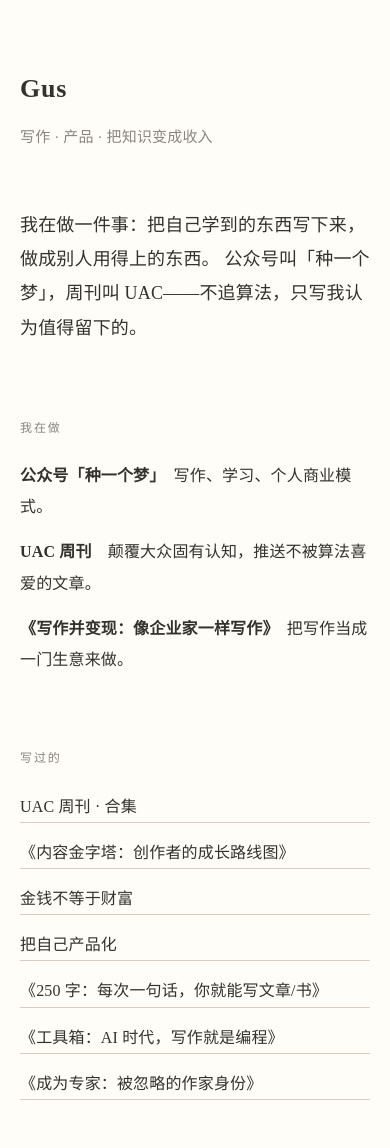
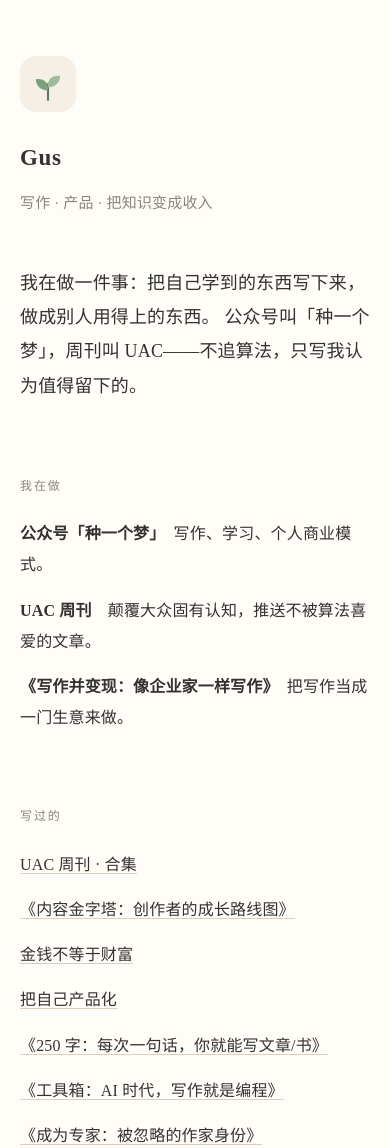
Before and after one commit to gusishuo/gusishuo.github.io, a plain HTML site: page index.html in a window 390 px wide. Shown: the top 1148 px of the page. Drawn offline with Linux system fonts and the light colour scheme; a small style sheet from the web is missing.

Commit message:
站点改版：极简首页 + assets 图片 + 深色模式 + 手机适配，补 MIT License

```diff
--- a/index.html
+++ b/index.html
@@ -6,6 +6,7 @@
 <title>Gus · 种一个梦</title>
 <meta name="description" content="写作、产品、把知识变成收入。公众号「种一个梦」，周刊 UAC。">
 <meta name="theme-color" content="#FFFDF8">
+<link rel="icon" href="assets/favicon.svg">
 <link rel="stylesheet" href="https://cdn.jsdelivr.net/npm/lxgw-wenkai-webfont@1.7.0/style.css">
 <style>
   :root{
@@ -13,6 +14,7 @@
     --ink:#33322F;
     --muted:#8A857D;
     --accent:#A8623C;
+    --underline:rgba(166,98,60,.32);
   }
   *{box-sizing:border-box}
   html{-webkit-text-size-adjust:100%}
@@ -25,9 +27,15 @@
     line-height:1.95;
     letter-spacing:.01em;
   }
-  .wrap{max-width:620px;margin:0 auto;padding:96px 24px 120px}
+  .wrap{max-width:620px;margin:0 auto;padding:88px 24px 120px}
+
+  .avatar{
+    width:64px;height:64px;display:block;
+    margin:0 0 24px;border-radius:16px;
+  }
   h1{font-size:26px;font-weight:600;margin:0;letter-spacing:.03em}
   .sub{color:var(--muted);font-size:15px;margin:8px 0 0}
+
   h2{
     font-size:12px;font-weight:500;color:var(--muted);
     margin:72px 0 20px;letter-spacing:.16em;
@@ -36,33 +44,42 @@
   ul{list-style:none;padding:0;margin:0}
   li{margin:0 0 14px}
   .lead{font-size:18px;line-height:1.9}
+
   a{
     color:var(--ink);text-decoration:none;
-    border-bottom:1px solid rgba(166,98,60,.32);
+    border-bottom:1px solid var(--underline);
     transition:color .15s ease,border-color .15s ease;
   }
   a:hover{color:var(--accent);border-bottom-color:var(--accent)}
-  .item{display:block}
-  .item .t{display:inline}
-  .note{color:var(--muted);font-size:14px}
+
   footer{margin-top:96px;color:var(--muted);font-size:13px;line-height:2}
+
   @media (max-width:600px){
-    .wrap{padding:64px 20px 88px}
+    .wrap{padding:56px 20px 80px}
     body{font-size:16px}
+    h1{font-size:23px}
+    .avatar{width:56px;height:56px}
   }
+
   @media (prefers-color-scheme:dark){
-    :root{--bg:#1B1A18;--ink:#E8E4DD;--muted:#8E887F;--accent:#D08F63}
-    a{border-bottom-color:rgba(208,143,99,.35)}
+    :root{
+      --bg:#1B1A18;
+      --ink:#E8E4DD;
+      --muted:#8E887F;
+      --accent:#D08F63;
+      --underline:rgba(208,143,99,.35);
+    }
   }
 </style>
 </head>
 <body>
 <div class="wrap">
 
+  <img class="avatar" src="assets/avatar.svg" alt="站点标记">
   <h1>Gus</h1>
   <p class="sub">写作 · 产品 · 把知识变成收入</p>
 
-  <p class="lead" style="margin-top:56px">
+  <p class="lead" style="margin-top:48px">
     我在做一件事：把自己学到的东西写下来，做成别人用得上的东西。
     公众号叫「种一个梦」，周刊叫 UAC——不追算法，只写我认为值得留下的。
   </p>
@@ -76,13 +93,13 @@
 
   <h2>写过的</h2>
   <ul>
-    <li><a class="item" href="https://mp.weixin.qq.com/mp/appmsgalbum?__biz=MzkyOTE4MDcyOA==&amp;action=getalbum&amp;album_id=3931407159660855300&amp;scene=126#wechat_redirect"><span class="t">UAC 周刊 · 合集</span></a></li>
-    <li><a class="item" href="https://mp.weixin.qq.com/s?__biz=MzkyOTE4MDcyOA==&amp;mid=2247495511&amp;idx=1&amp;sn=a9b5f023b9006e1ee5f4538c4de3a87c&amp;chksm=c20fd200f5785b160768c5ffc35877600df6212a08c1f78df946c7348dcdcfd2bf8207df7016#rd"><span class="t">《内容金字塔：创作者的成长路线图》</span></a></li>
-    <li><a class="item" href="https://mp.weixin.qq.com/s?__biz=MzkyOTE4MDcyOA==&amp;mid=2247495388&amp;idx=1&amp;sn=10ecda6d709559d71b2ba3400184083f&amp;chksm=c20fd38bf5785a9deddddba1bfcedc5e8e1180db87f7fe0a03dd927a691b015629f811dbd198#rd"><span class="t">金钱不等于财富</span></a></li>
-    <li><a class="item" href="https://mp.weixin.qq.com/s?__biz=MzkyOTE4MDcyOA==&amp;mid=2247495742&amp;idx=1&amp;sn=5784865e5cb474654a8f927e885dd100&amp;chksm=c20fcd69f578447f2ca0bef45f906bca82dea659aea0b4647e05fcd365cb5b2732144bec7203#rd"><span class="t">把自己产品化</span></a></li>
-    <li><a class="item" href="https://mp.weixin.qq.com/s?__biz=MzkyOTE4MDcyOA==&amp;mid=2247496916&amp;idx=1&amp;sn=2cd25b3201741eb006f78b7028033ad5&amp;chksm=c20fc983f57840958af20c2abb0b7afa9e9daa42ba7eacfeb4336ca5929c9e811c65838d3771#rd"><span class="t">《250 字：每次一句话，你就能写文章/书》</span></a></li>
-    <li><a class="item" href="https://mp.weixin.qq.com/s?__biz=MzkyOTE4MDcyOA==&amp;mid=2247497325&amp;idx=1&amp;sn=70422fcdd6d39676e34af2d5d30eaef5&amp;chksm=c20fcb3af578422c7c4242db7b1cd8d7099ae11dd74832fe904d74038a1434f687ce50922552#rd"><span class="t">《工具箱：AI 时代，写作就是编程》</span></a></li>
-    <li><a class="item" href="https://mp.weixin.qq.com/s?__biz=MzkyOTE4MDcyOA==&amp;mid=2247497357&amp;idx=1&amp;sn=d4157189e64f3cfe3ebc953b6c26cdd3&amp;chksm=c20fcbdaf57842cc9ae6891db9f48dd983b296f4409f3cc183c8f03e1fe1f061045f29f25a9f#rd"><span class="t">《成为专家：被忽略的作家身份》</span></a></li>
+    <li><a href="https://mp.weixin.qq.com/mp/appmsgalbum?__biz=MzkyOTE4MDcyOA==&amp;action=getalbum&amp;album_id=3931407159660855300&amp;scene=126#wechat_redirect">UAC 周刊 · 合集</a></li>
+    <li><a href="https://mp.weixin.qq.com/s?__biz=MzkyOTE4MDcyOA==&amp;mid=2247495511&amp;idx=1&amp;sn=a9b5f023b9006e1ee5f4538c4de3a87c&amp;chksm=c20fd200f5785b160768c5ffc35877600df6212a08c1f78df946c7348dcdcfd2bf8207df7016#rd">《内容金字塔：创作者的成长路线图》</a></li>
+    <li><a href="https://mp.weixin.qq.com/s?__biz=MzkyOTE4MDcyOA==&amp;mid=2247495388&amp;idx=1&amp;sn=10ecda6d709559d71b2ba3400184083f&amp;chksm=c20fd38bf5785a9deddddba1bfcedc5e8e1180db87f7fe0a03dd927a691b015629f811dbd198#rd">金钱不等于财富</a></li>
+    <li><a href="https://mp.weixin.qq.com/s?__biz=MzkyOTE4MDcyOA==&amp;mid=2247495742&amp;idx=1&amp;sn=5784865e5cb474654a8f927e885dd100&amp;chksm=c20fcd69f578447f2ca0bef45f906bca82dea659aea0b4647e05fcd365cb5b2732144bec7203#rd">把自己产品化</a></li>
+    <li><a href="https://mp.weixin.qq.com/s?__biz=MzkyOTE4MDcyOA==&amp;mid=2247496916&amp;idx=1&amp;sn=2cd25b3201741eb006f78b7028033ad5&amp;chksm=c20fc983f57840958af20c2abb0b7afa9e9daa42ba7eacfeb4336ca5929c9e811c65838d3771#rd">《250 字：每次一句话，你就能写文章/书》</a></li>
+    <li><a href="https://mp.weixin.qq.com/s?__biz=MzkyOTE4MDcyOA==&amp;mid=2247497325&amp;idx=1&amp;sn=70422fcdd6d39676e34af2d5d30eaef5&amp;chksm=c20fcb3af578422c7c4242db7b1cd8d7099ae11dd74832fe904d74038a1434f687ce50922552#rd">《工具箱：AI 时代，写作就是编程》</a></li>
+    <li><a href="https://mp.weixin.qq.com/s?__biz=MzkyOTE4MDcyOA==&amp;mid=2247497357&amp;idx=1&amp;sn=d4157189e64f3cfe3ebc953b6c26cdd3&amp;chksm=c20fcbdaf57842cc9ae6891db9f48dd983b296f4409f3cc183c8f03e1fe1f061045f29f25a9f#rd">《成为专家：被忽略的作家身份》</a></li>
   </ul>
 
   <h2>我信的几句话</h2>
```
Also changed, not shown: assets/avatar.svg (added), assets/favicon.svg (added), 2 other files.
